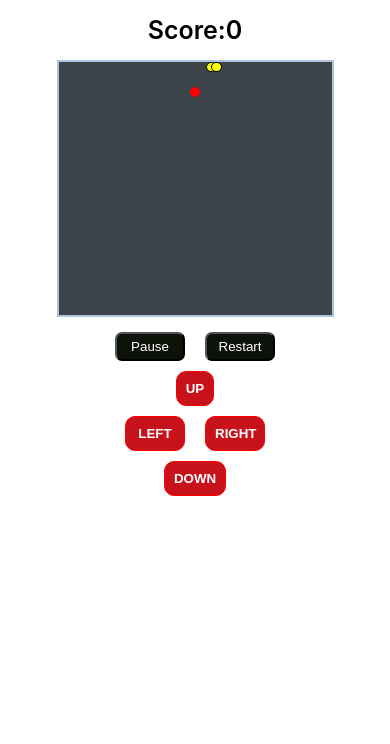
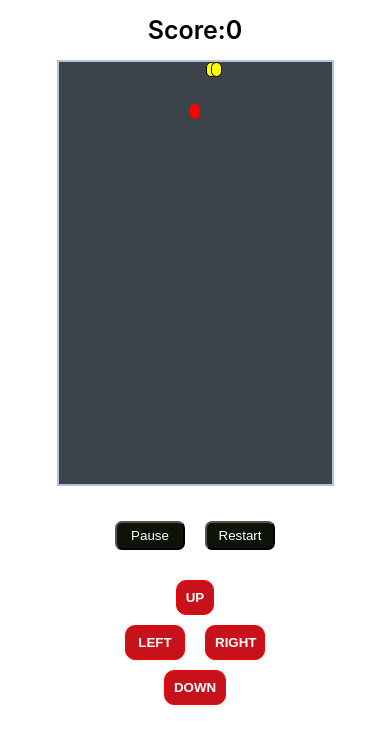
Before and after one commit to ajmalbly27/Snake-game, a React (Create React App) app: page / in a window 390 px wide. Shown: the top 744 px of the page. Built offline with nearby package versions, Linux system fonts and the light colour scheme.

Commit message:
some changes are made for mobile view

```diff
--- a/src/App.css
+++ b/src/App.css
@@ -41,7 +41,7 @@
 
 .btn {
   width: 70px;
-  margin: 0 10px;
+  margin: 20px 10px;
   padding: 5px;
   color: #fff;
   background-color: rgb(14, 19, 9);
@@ -72,6 +72,6 @@
 @media(max-width:416px) {
   .game-area{
     width: 70vw;
-    height: 30vh;
+    height: 50vh;
   }
 }
```
